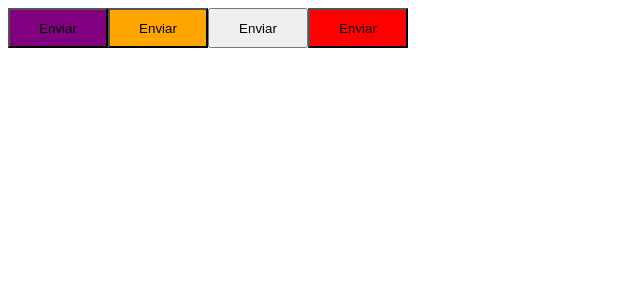
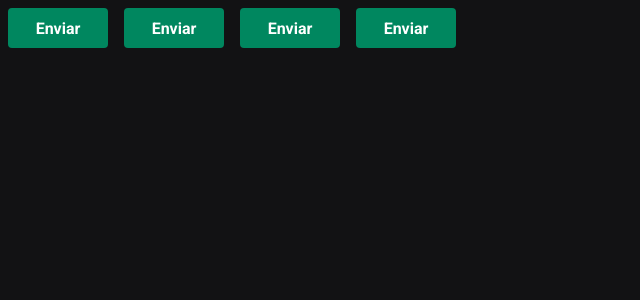
Before and after one commit to giovanademiranda/Ignite-Timer, a React (Vite) app: page / in a window 1280 px wide. Shown: the top 300 px of the page, without its empty margins (0-640 px from the left). Built offline with nearby package versions, Linux system fonts and the light colour scheme.

Commit message:
finalização primeiro modulo

```diff
--- a/index.html
+++ b/index.html
@@ -2,8 +2,11 @@
 <html lang="en">
   <head>
     <meta charset="UTF-8" />
+    <link rel="preconnect" href="https://fonts.googleapis.com" />
+    <link rel="preconnect" href="https://fonts.gstatic.com" crossorigin />
     <link rel="icon" type="image/svg+xml" href="/src/assets/timer-logo.svg" />
     <meta name="viewport" content="width=device-width, initial-scale=1.0" />
+    <link href="https://fonts.googleapis.com/css2?family=Inter:wght@400;600;700&family=Roboto+Mono:wght@700&family=Roboto:wght@700&display=swap" rel="stylesheet" />
     <title>Ignite Timer</title>
   </head>
   <body>
--- a/package.json
+++ b/package.json
@@ -15,6 +15,7 @@
     "styled-components": "^6.0.1"
   },
   "devDependencies": {
+    "@rocketseat/eslint-config": "^1.2.0",
     "@types/react": "^18.0.37",
     "@types/react-dom": "^18.0.11",
     "@types/styled-components": "^5.1.26",
--- a/src/App.tsx
+++ b/src/App.tsx
@@ -1,12 +1,16 @@
+import { ThemeProvider } from "styled-components";
 import { Button } from "./components/Button";
+import { GlobalStyle } from "./styles/global";
+import { defaultTheme } from "./styles/themes/default";
 
 export function App() {
   return (
-    <>
+    <ThemeProvider theme={defaultTheme}>
       <Button variant='primary' />
       <Button variant='secondary' />
       <Button variant='success' />
       <Button variant='danger' />
-    </>
+      <GlobalStyle />
+    </ThemeProvider>
   )
 }
--- a/src/components/Button.styles.ts
+++ b/src/components/Button.styles.ts
@@ -1,4 +1,4 @@
-import styled, { css } from 'styled-components';
+import styled from 'styled-components';
 
 export type ButtonVariant =  'primary' |  'secondary' | 'danger' | 'success';
 
@@ -17,8 +17,10 @@
 export const ButtonContainer = styled.button<ButtonContainerProps>`
   width: 100px;
   height: 40px;
+  border-radius: 4px;
+  border: 0;
+  margin: 8px;
 
-  ${props => {
-    return css`background-color: ${buttonVariants[props.variant]}`
-  }}
-`
+  background-color: ${props => props.theme['green-500']};
+  color: ${props =>props.theme.white}
+`;
--- /dev/null
+++ b/src/styles/global.ts
@@ -0,0 +1,22 @@
+import { createGlobalStyle } from "styled-components";
+
+export const GlobalStyle = createGlobalStyle`
+  *{
+    margin: 0;
+    padding: 0;
+    box-sizing: border-box;
+  }
+  :focus {
+    outline: overflow;
+    box-shadow: 0 0 0 2px ${props => props.theme['green-500']};
+  }
+  body {
+    background: ${props => props.theme['gray-900']};
+    color: ${props => props.theme['gray-300']};
+  }
+  body, input textarea, button {
+    font-family: 'Roboto', sans-serif;
+    font-weight: 400;
+    font-size: 1rem;
+  }
+`
--- /dev/null
+++ b/src/styles/themes/default.ts
@@ -0,0 +1,21 @@
+export const defaultTheme = {
+  white: '#FFF',
+
+  'gray-100': '#E1E1E6',
+  'gray-300': '#C4C4CC',
+  'gray-400': '#8D8D99',
+  'gray-500': '#7C7C8A',
+  'gray-600': '#323238',
+  'gray-700': '#29292E',
+  'gray-800': '#202024',
+  'gray-900': '#121214',
+
+  'green-300': '#00B37E',
+  'green-500': '#00875F',
+  'green-700': '#015F43',
+
+  'red-500': '#AB222E',
+  'red-700': '#7A1921',
+
+  'yellow-500': '#FBA94C',
+}
```
Also changed, not shown: src/@types/styled.d.ts (added, +8 -0 lines), .eslintrc.cjs, 1 other file (tests, documents, lock files or other folders).
